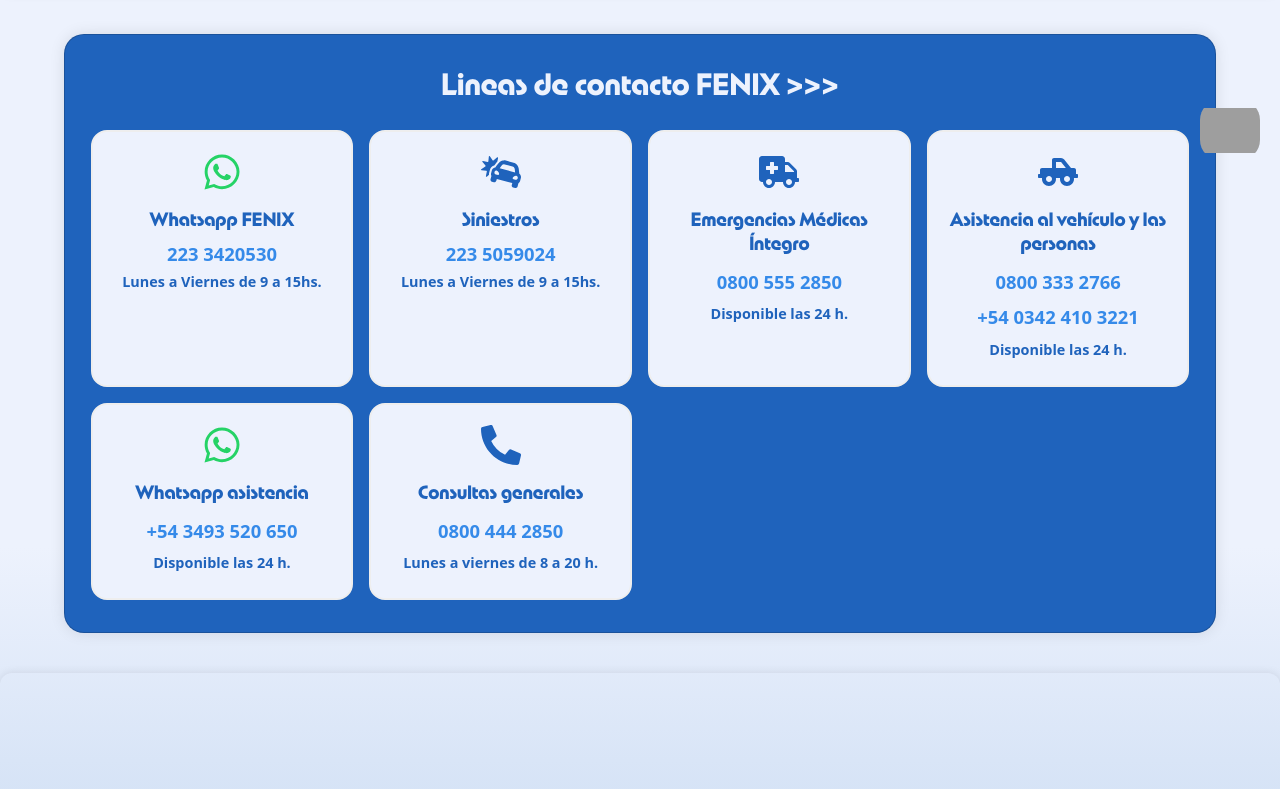
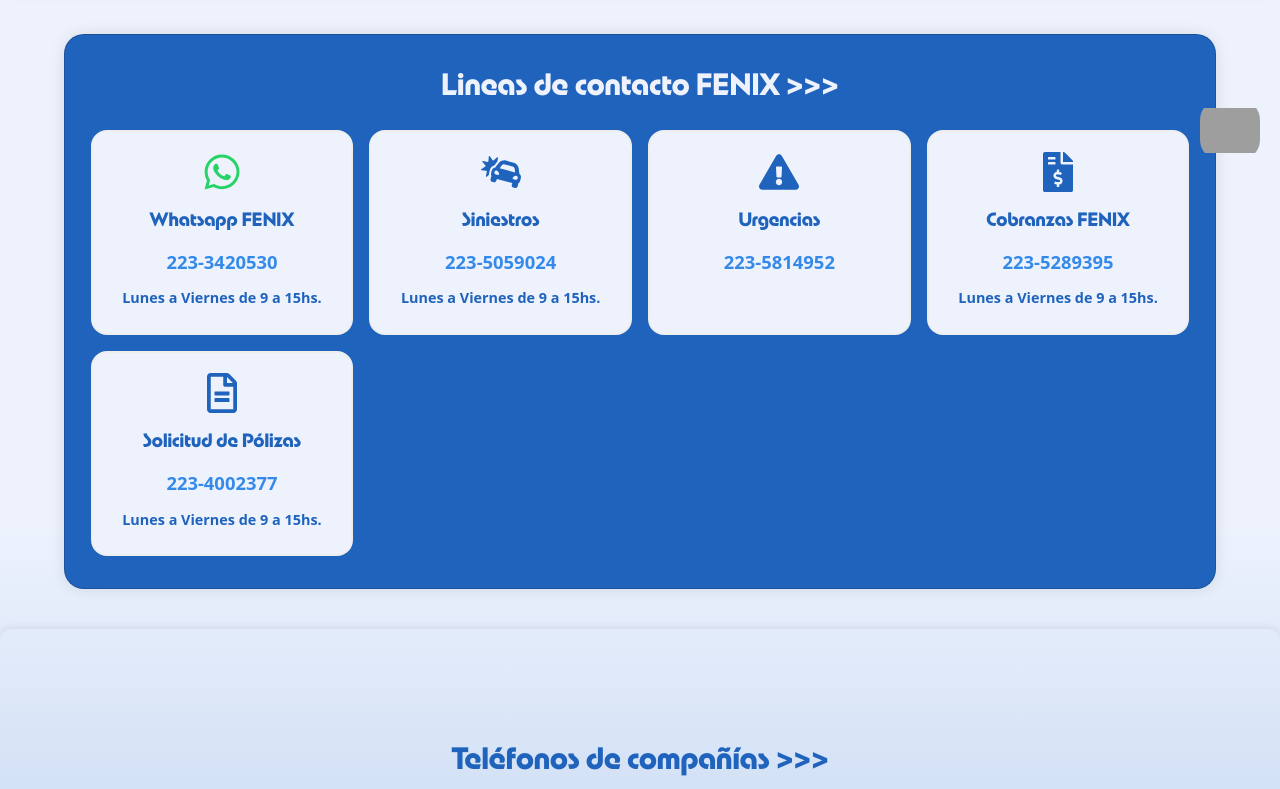
Before and after one commit to Ivanjaviersanchez/Fenix-Broker, a React (Vite) app: page /contacto in a window 1280 px wide. Shown: the part 620-1409 px from the top of the page. Built offline with nearby package versions, Linux system fonts and the light colour scheme; grey boxes are pictures that could not be loaded.

Commit message:
Componente Contacto ajustes finales 11/11

```diff
--- a/src/components/Contacto.css
+++ b/src/components/Contacto.css
@@ -142,9 +142,14 @@
   color: var(--color-2);
   font-weight: bold;
   font-size: 2.3vh;
+  padding: 1vh;
+  transition: all 0.3s ease;
 }
 .NumeroCard .numero:hover {
-  color: var(--color-3);
+  color: var(--color-7);
+  box-shadow: 0 4px 10px rgba(7, 30, 60, 0.5);
+  border-radius: 15px;
+  background-color: var(--color-1);
 }
 
 .NumeroCard p {
--- a/src/components/Contacto.jsx
+++ b/src/components/Contacto.jsx
@@ -4,9 +4,9 @@
 import {
   FaWhatsapp,
   FaCarCrash,
-  FaAmbulance,
-  FaTruckPickup,
-  FaPhoneAlt,
+  FaExclamationTriangle,
+  FaFileInvoiceDollar,
+  FaRegFileAlt,
   FaEnvelope,
 } from "react-icons/fa";
 import "./Contacto.css";
@@ -75,7 +75,7 @@
                 rel="noopener noreferrer"
                 className="numero"
               >
-                223 3420530
+                223-3420530
               </a>
               <p>Lunes a Viernes de 9 a 15hs.</p>
             </div>
@@ -88,39 +88,50 @@
                 rel="noopener noreferrer"
                 className="numero"
               >
-                223 5059024
+                223-5059024
               </a>
               <p>Lunes a Viernes de 9 a 15hs.</p>
             </div>
 
             <div className="NumeroCard">
-              <FaAmbulance className="NumeroIcon" />
-              <h3>Emergencias Médicas Íntegro</h3>
-              <p className="numero">0800 555 2850</p>
-              <p>Disponible las 24 h.</p>
+              <FaExclamationTriangle className="NumeroIcon" />
+              <h3>Urgencias</h3>
+              <a
+                href="https://wa.me/5492235814952?text=Hola!%20Quisiera%20contactar%20con%20un%20asesor%20para%20informar%20un%20siniestro."              target="_blank"
+                rel="noopener noreferrer"
+                className="numero"
+              >
+                223-5814952
+              </a>
+
             </div>
 
             <div className="NumeroCard">
-              <FaTruckPickup className="NumeroIcon" />
-              <h3>Asistencia al vehículo y las personas</h3>
-              <p className="numero">0800 333 2766</p>
-              <p className="numero">+54 0342 410 3221</p>
-              <p>Disponible las 24 h.</p>
+              <FaFileInvoiceDollar className="NumeroIcon" />
+              <h3>Cobranzas FENIX</h3>
+              <a
+                href="https://wa.me/5492235289395?text=Hola!%20Quisiera%20contactar%20con%20Cobranzas%20por%20el%20pago%20del%20seguro."              target="_blank"
+                rel="noopener noreferrer"
+                className="numero"
+              >
+                223-5289395
+              </a>
+              <p>Lunes a Viernes de 9 a 15hs.</p>
             </div>
 
             <div className="NumeroCard">
-              <FaWhatsapp className="NumeroIcon whatsapp" />
-              <h3>Whatsapp asistencia</h3>
-              <p className="numero">+54 3493 520 650</p>
-              <p>Disponible las 24 h.</p>
+              <FaRegFileAlt className="NumeroIcon" />
+              <h3>Solicitud de Pólizas</h3>
+              <a
+                href="https://wa.me/5492234002377?text=Hola!%20Quisiera%20contactar%20con%20un%20asesor%20para%20solicitar%20una%20póliza."              target="_blank"
+                rel="noopener noreferrer"
+                className="numero"
+              >
+                223-4002377
+              </a>
+              <p>Lunes a Viernes de 9 a 15hs.</p>
             </div>
 
-            <div className="NumeroCard">
-              <FaPhoneAlt className="NumeroIcon" />
-              <h3>Consultas generales</h3>
-              <p className="numero">0800 444 2850</p>
-              <p>Lunes a viernes de 8 a 20 h.</p>
-            </div>
           </div>
         </div>
       </Card>
--- a/src/components/HomeCarrusel.jsx
+++ b/src/components/HomeCarrusel.jsx
@@ -3,6 +3,7 @@
 import CarouselImage1 from '../assets/CarruselHome1.jpeg';
 import CarouselImage2 from '../assets/CarruselHome2.jpeg';
 import CarouselImage3 from '../assets/CarruselHome3.png';
+import CarouselImage4 from '../assets/CarruselHome4.png';
 import "./HomeCarrusel.css";
 
 function HomeCarrusel() {
@@ -12,7 +13,7 @@
         <div className="ContainerCarruselHome">
             <Carousel>
                 <Carousel.Item>
-                    <img className="d-block w-100" src={CarouselImage1} alt="First slide"/>
+                    <img className="d-block w-100" src={CarouselImage1} alt="Organizacion Fenix"/>
                     <Carousel.Caption>
                         <h3>
                             <Link to="/somosfenix" className="TextoCarrusel">
@@ -23,7 +24,7 @@
                 </Carousel.Item>
 
                 <Carousel.Item>
-                    <img className="d-block w-100" src={CarouselImage2} alt="Second slide"/>
+                    <img className="d-block w-100" src={CarouselImage2} alt="Seguros Fenix"/>
                     <Carousel.Caption>
                         <h3>
                             <Link to="/seguros" className="TextoCarrusel">
@@ -34,7 +35,7 @@
                 </Carousel.Item>
 
                 <Carousel.Item>
-                    <img className="d-block w-100" src={CarouselImage3} alt="Second slide"/>
+                    <img className="d-block w-100" src={CarouselImage3} alt="Seguros Descuentos"/>
                     <Carousel.Caption>
                         <h3>
                             <Link
@@ -52,6 +53,25 @@
                         </h3>
                     </Carousel.Caption>
                 </Carousel.Item>
+                <Carousel.Item>
+                    <img className="d-block w-100" src={CarouselImage4} alt="Seguros Descuentos"/>
+                    <Carousel.Caption>
+                        <h3>
+                            <Link
+                                className="TextoCarrusel"
+                                variant="primary"
+                                onClick={() => {
+                                const phoneNumber = "5492233420530"; // tu número de WhatsApp en formato internacional
+                                const message = "Hola, quiero acceder a la promo de CONGELAR por 3 meses en seguros publicado.";
+                                const url = `https://wa.me/${phoneNumber}?text=${encodeURIComponent(message)}`;
+                                window.open(url, "_blank");
+                                }}
+                            >
+                                Contacta Ahora {">>>"}
+                            </Link>
+                        </h3>
+                    </Carousel.Caption>
+                </Carousel.Item>
             </Carousel>
         </div>
 
--- a/src/components/HomeSeguros.jsx
+++ b/src/components/HomeSeguros.jsx
@@ -35,7 +35,7 @@
         </div>
 
         <div className="tituloSegurosConBoton">
-          <h2>Conóce todos nuestros seguros {">>>"} </h2>
+          <h2>Conóce todas nuestras coberturas {">>>"} </h2>
           <Link to="/seguros" className="cardLinkButtonConoce">Seguros FENIX</Link>
         </div>
 
```
Also changed, not shown: 1 other file (tests, documents, lock files or other folders).
